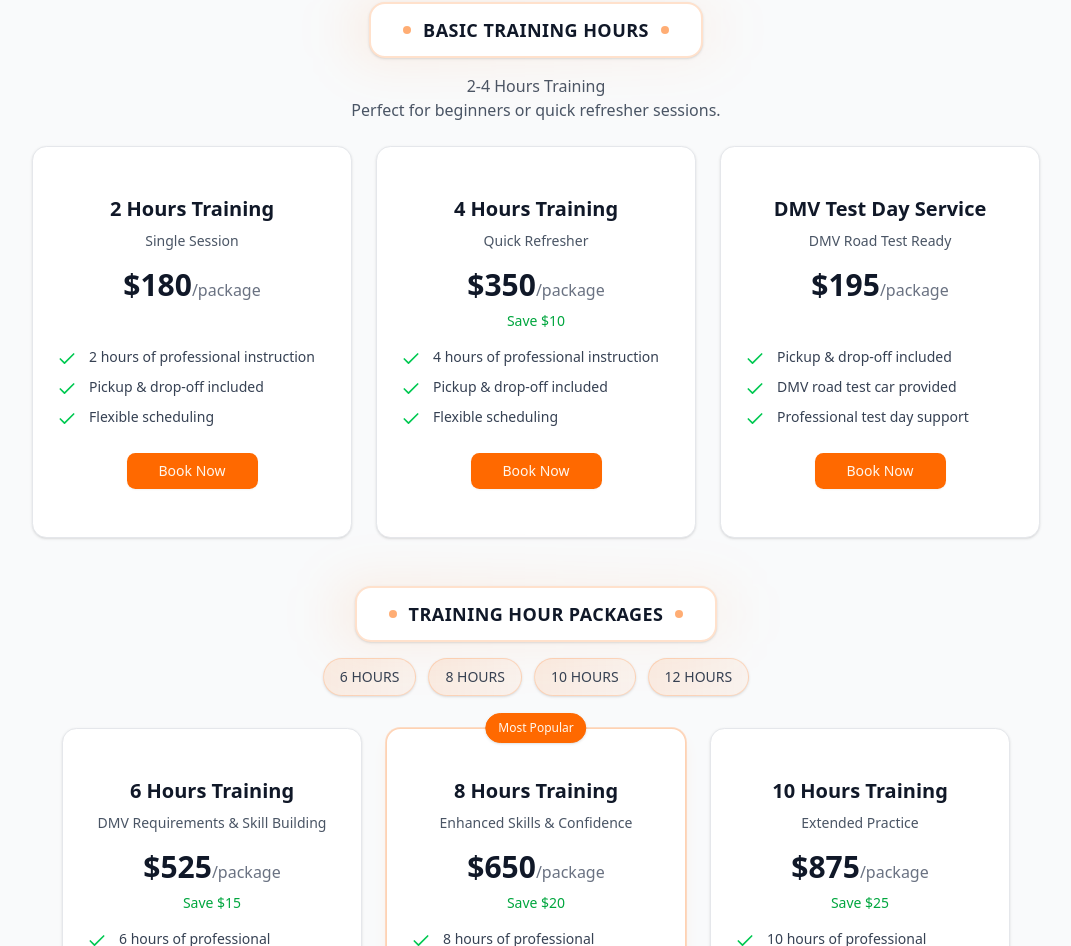
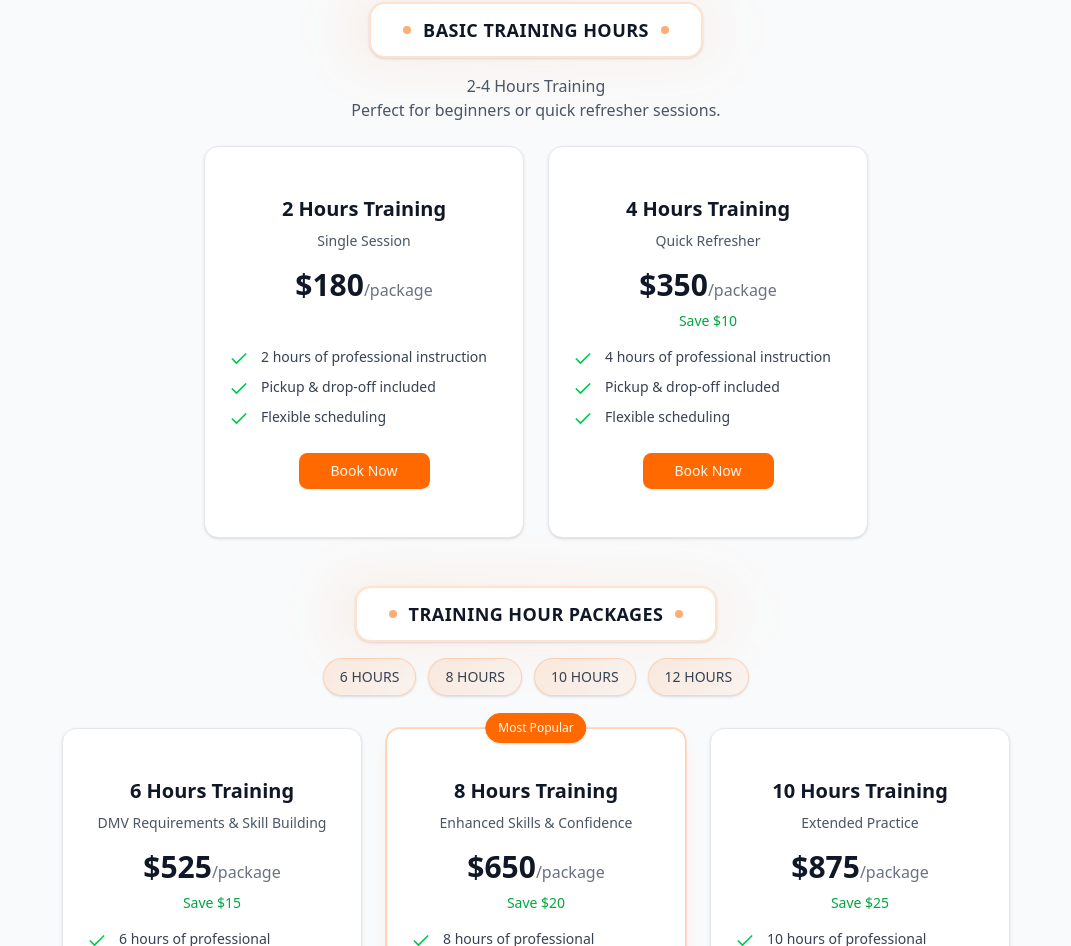
Before and after one commit to team-virtura-tech/easy-ca-driving-school, a Next.js app: page /driving-lessons/packages-pricing in a window 1280 px wide. Shown: the part 1140-2086 px from the top of the page, without its empty margins (104-1175 px from the left). Built offline with nearby package versions, Linux system fonts and the light colour scheme.

Commit message:
[PATCH] Exclude 'Test Day' category from filtered packages in PackagesPricingPage

```diff
--- a/src/app/driving-lessons/packages-pricing/page.tsx
+++ b/src/app/driving-lessons/packages-pricing/page.tsx
@@ -129,8 +129,9 @@ export default function PackagesPricingPage() {
                 <div className="space-y-12">
                   {/* Reduced spacing from space-y-16 to space-y-12 */}
                   {/* Basic Training Hours Section */}
-                  {filteredPackages.filter((pkg) => pkg.lessons <= 2).length >
-                    0 && (
+                  {filteredPackages.filter(
+                    (pkg) => pkg.lessons <= 2 && pkg.category !== 'Test Day'
+                  ).length > 0 && (
                     <div>
                       <div className="mb-6 text-center">
                         {/* Reduced margin from mb-8 to mb-6 */}
@@ -155,7 +156,10 @@ export default function PackagesPricingPage() {
                       <div className="w-full">
                         <div className="grid grid-cols-[repeat(auto-fit,minmax(280px,320px))] justify-center gap-6 max-w-7xl mx-auto">
                           {filteredPackages
-                            .filter((pkg) => pkg.lessons <= 2)
+                            .filter(
+                              (pkg) =>
+                                pkg.lessons <= 2 && pkg.category !== 'Test Day'
+                            )
                             .map((pkg, index) => (
                               <ModernPackageCard
                                 key={pkg.id}
```
